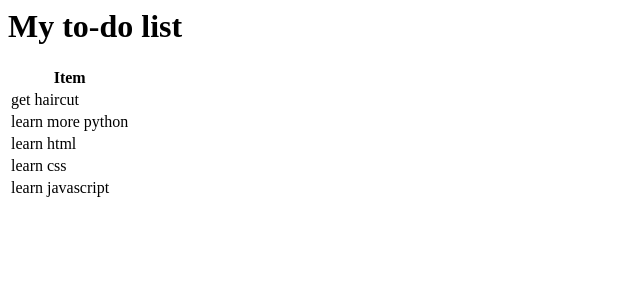
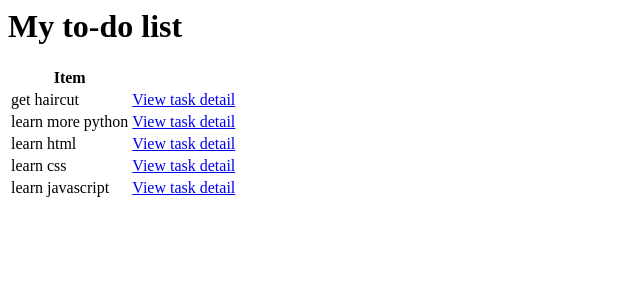
Before and after one commit to ankrudov/todoapp_django, a Django app: template base/templates/base/task_list.html in a window 1280 px wide. Shown: the top 300 px of the page, without its empty margins (0-640 px from the left). Run offline with Django 3.2, Linux system fonts and the light colour scheme; the template is opened without the code that fills it: values that come from a table or form of the project are taken from there, others are empty; data comes from the database, SQL or seed files in the repository; parts of the project's set-up code (start-up, migrations or seed data) failed here and were passed over.

Commit message:
paths and basic html template

```diff
--- /dev/null
+++ b/base/templates/base/task_detail.html
@@ -0,0 +1 @@
+<h1>Task: {{task}}</h1>
--- a/base/templates/base/task_list.html
+++ b/base/templates/base/task_list.html
@@ -3,10 +3,12 @@
 <table>
     <tr>
         <th>Item</th>
+        <th></th>
     </tr>
-    {% for task in object_list %}
+    {% for task in tasks %}
      <tr>
         <td>{{task.title}}</td>
+        <td><a href="{% url 'task' task.id %}"> View task detail </a></td>
     </tr>
     {% empty %}
     <h3> No items in list </h3>
--- a/base/urls.py
+++ b/base/urls.py
@@ -1,7 +1,9 @@
 from django.urls import path
-from .views import TaskList
+from .views import TaskList, TaskDetail
 
 #urls cant use classes so we must use the function as_view
 urlpatterns = [
-    path('',TaskList.as_view(),name='tasks'),
+    path('',TaskList.as_view(),name ='tasks'),
+    #view looks for the primary key in paths 'pk'
+    path('task/<int:pk>/',TaskDetail.as_view(),name ='task'),
 ]
```
Also changed, not shown: base/views.py (+12 -2 lines), base/templates/base/task_form.html (added).
